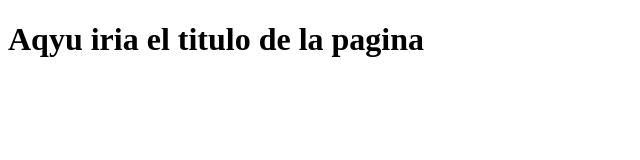
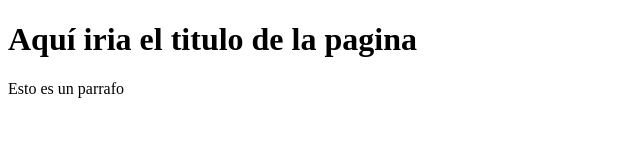
Before and after one commit to Yul1b3th/Proyecto-web-empresa-C, a plain HTML site: page index.html in a window 1280 px wide. Shown: the whole page, without its empty margins (0-640 px from the left). Drawn offline with Linux system fonts and the light colour scheme.

Commit message:
Update index.html

```diff
--- a/index.html
+++ b/index.html
@@ -7,7 +7,8 @@
     <title>Document</title>
 </head>
 <body>
-    <h1>Aqyu iria el titulo de la pagina</h1>
+    <h1>Aquí iria el titulo de la pagina</h1>
+    <p>Esto es un parrafo</p>
 
 </body>
 </html>
```
